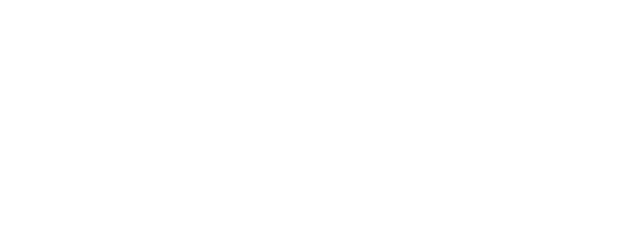
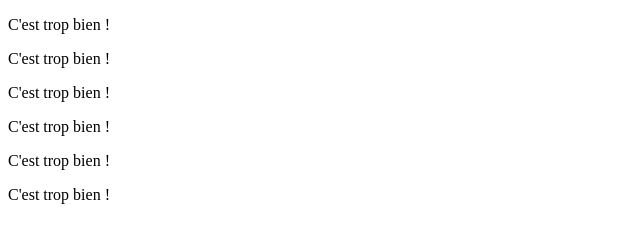
Before and after one commit to bu7ch/prout_Git, a plain HTML site: page index.html in a window 1280 px wide. Shown: the whole page, without its empty margins (0-640 px from the left). Drawn offline with Linux system fonts and the light colour scheme.

Commit message:
ajout de contenus

```diff
--- a/index.html
+++ b/index.html
@@ -5,5 +5,13 @@
     <meta name="viewport" content="width=device-width, initial-scale=1.0" />
     <title>Document</title>
   </head>
-  <body></body>
+  <body>
+    <p>C'est trop bien !</p>
+    <p>C'est trop bien !</p>
+    <p>C'est trop bien !</p>
+    <p>C'est trop bien !</p>
+    <p>C'est trop bien !</p>
+    <p>C'est trop bien !</p>
+
+  </body>
 </html>
```
